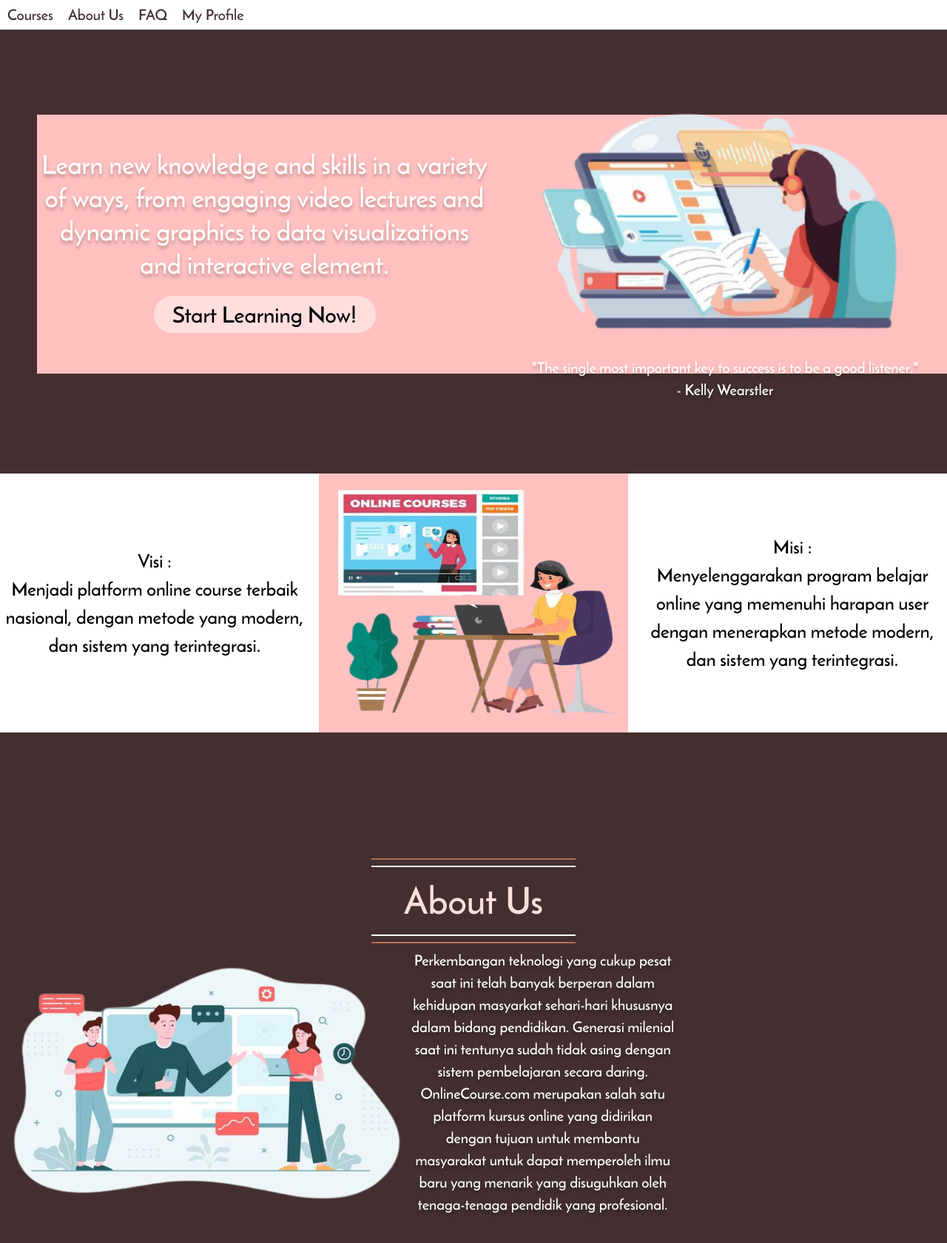
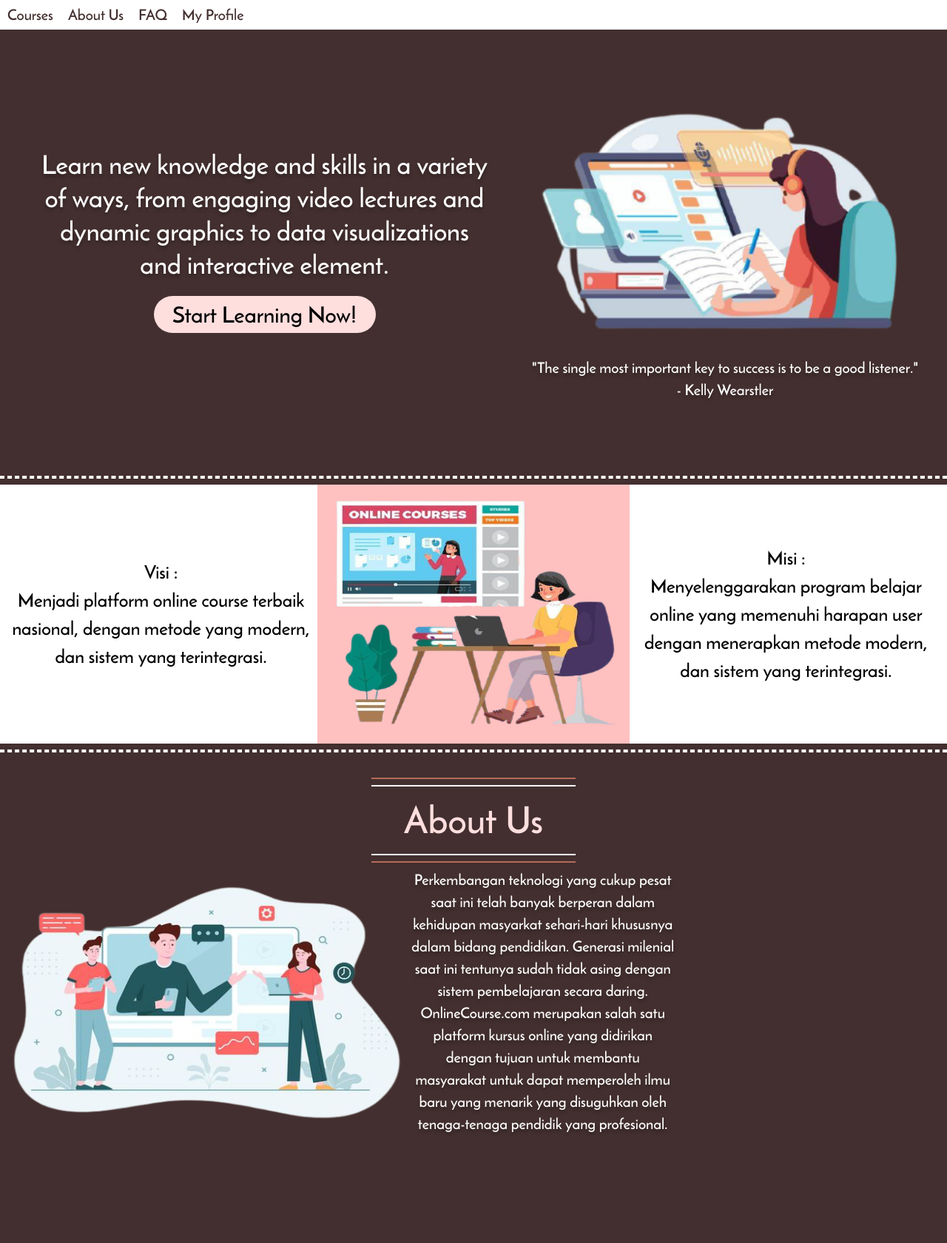
Before and after one commit to NadiaClarissaHermawan/StudieKuy-Online-Course, a PHP site: template view/index.php in a window 1280 px wide. Shown: the part 69-1749 px from the top of the page at 74% size. After the commit the page ends 1599 px from the top, so only its background shows below. Run offline with PHP 8.4, Linux system fonts and the light colour scheme; the template is opened without the code that fills it, so the values that code supplies are empty.

Commit message:
update idx

```diff
--- a/view/index.php
+++ b/view/index.php
@@ -30,6 +30,7 @@
 
     <!-- pink tengah -->
     <div  id="whitebgIdx">
+        <hr style="border: 2px dashed white;">
         <div style="background-color:#432F2F">
             <div class="allMid" style="background-color: white;">
                 <span style="width: 33%; font-size:25px; ">
@@ -46,9 +47,8 @@
                     user dengan menerapkan metode modern, dan sistem yang terintegrasi.
                 </span>
             </div>
-            <div class="inline" style="vertical-align: middle">
-                 </div>
         </div>
+        <hr style="border: 2px dashed white;">
     </div>
 
     <!-- blok coklat bawah  -->
--- a/view/layout/style/style.css
+++ b/view/layout/style/style.css
@@ -122,16 +122,6 @@ body {
     height: 260px;
 }
 
-.allMid {
-    display: flex;
-    justify-content: center;
-    align-items: center;
-    text-align: center;
-    height: 350px;
-    width: 100%;
-    background-color: #FFC0C0;
-}
-
 #tombolStartLearning {
     width: 300px;
     height: 50px;
@@ -162,15 +152,7 @@ body {
 }
 
 #whitebgIdx {
-<<<<<<< HEAD
-    background-color:#FFC0C0;
-    padding-top: 5px;
-    height: 480px;
-
-    margin-bottom: 40px;
-=======
     height: 400px;
->>>>>>> 3c7950b6c9ff4d794e61184b89410ee5728dc0df
 }
 
 .kotakCoklat {
@@ -198,12 +180,6 @@ body {
     margin-right: 90px;
 }
 #gambarIndex2 {
-<<<<<<< HEAD
-    width: 350px;
-    height: 300px;
-    margin: 13px;
-    background-color: #432F2F;
-=======
     width: inherit;
     height: inherit;
     background-color: #FFC0C0;
@@ -215,7 +191,6 @@ body {
     text-align: center;
     height: 350px;
     width: 100%;
->>>>>>> 3c7950b6c9ff4d794e61184b89410ee5728dc0df
 }
 
 .kotakPink {
```
